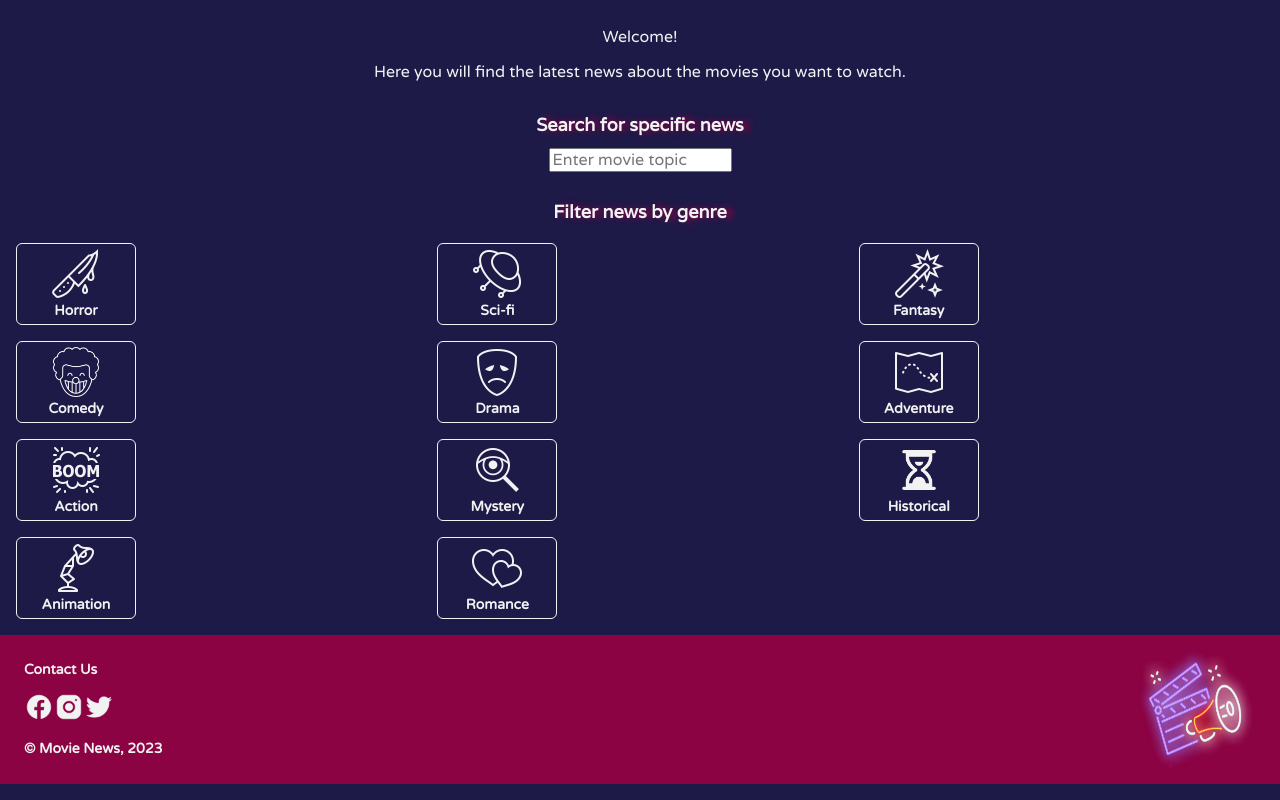
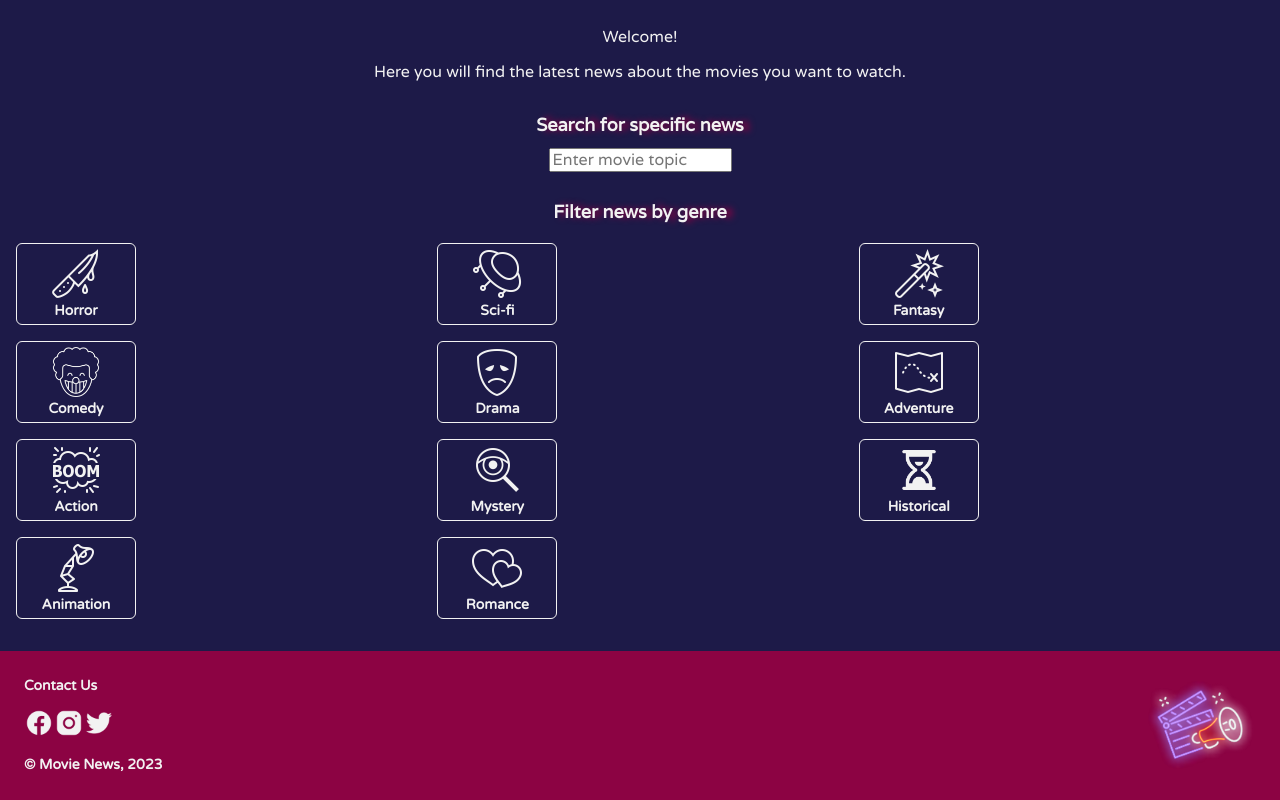
Before and after one commit to jureisgui/movie-news, a Vue app in the folder movie-news/: page / in a window 1280 px wide. Shown: the part 694-1494 px from the top of the page. Built offline with nearby package versions, Linux system fonts and the light colour scheme.

Commit message:
ui touches

```diff
--- a/movie-news/src/components/Footer.vue
+++ b/movie-news/src/components/Footer.vue
@@ -20,6 +20,8 @@
         background-color: #8C0343;
         display: flex;
         padding: 0.8em 1.5em;
+        align-items: center;
+
     }
 
     .social-media{
@@ -36,7 +38,8 @@
     }
 
     .megaphone{
-        max-width: 120px;
+        max-width: 110px;
+        max-height: 110px;
         flex: 1;
     }
 
--- a/movie-news/src/components/GenreFilter.vue
+++ b/movie-news/src/components/GenreFilter.vue
@@ -47,7 +47,6 @@
         </div>
     </div>
 
-
 </template>
 
 <style scoped>
@@ -64,6 +63,7 @@
         display: grid;
         grid-template-columns: 1fr 1fr 1fr;
         margin: 0.5em;
+        padding-bottom: 1em ;
     }
 
     .genre img{
--- a/movie-news/src/components/Search.vue
+++ b/movie-news/src/components/Search.vue
@@ -14,7 +14,7 @@
     justify-content: center;
     margin: 0 auto;
     display: flex;
-    position: relative;
+    /* position: relative; */
 }
 
 .search-button .search-bar{
```
Also changed, not shown: movie-news/src/App.vue (+0 -10 lines).
